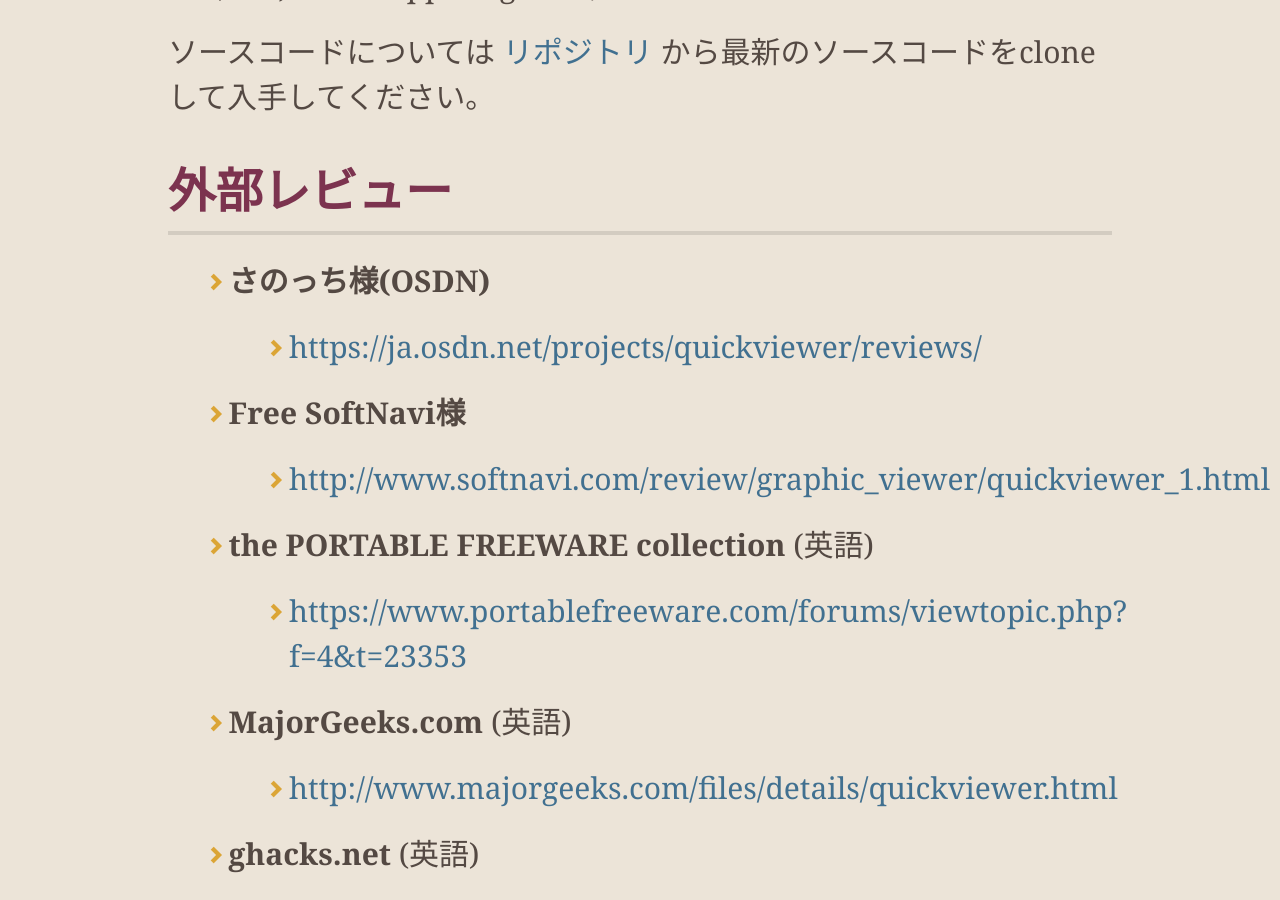
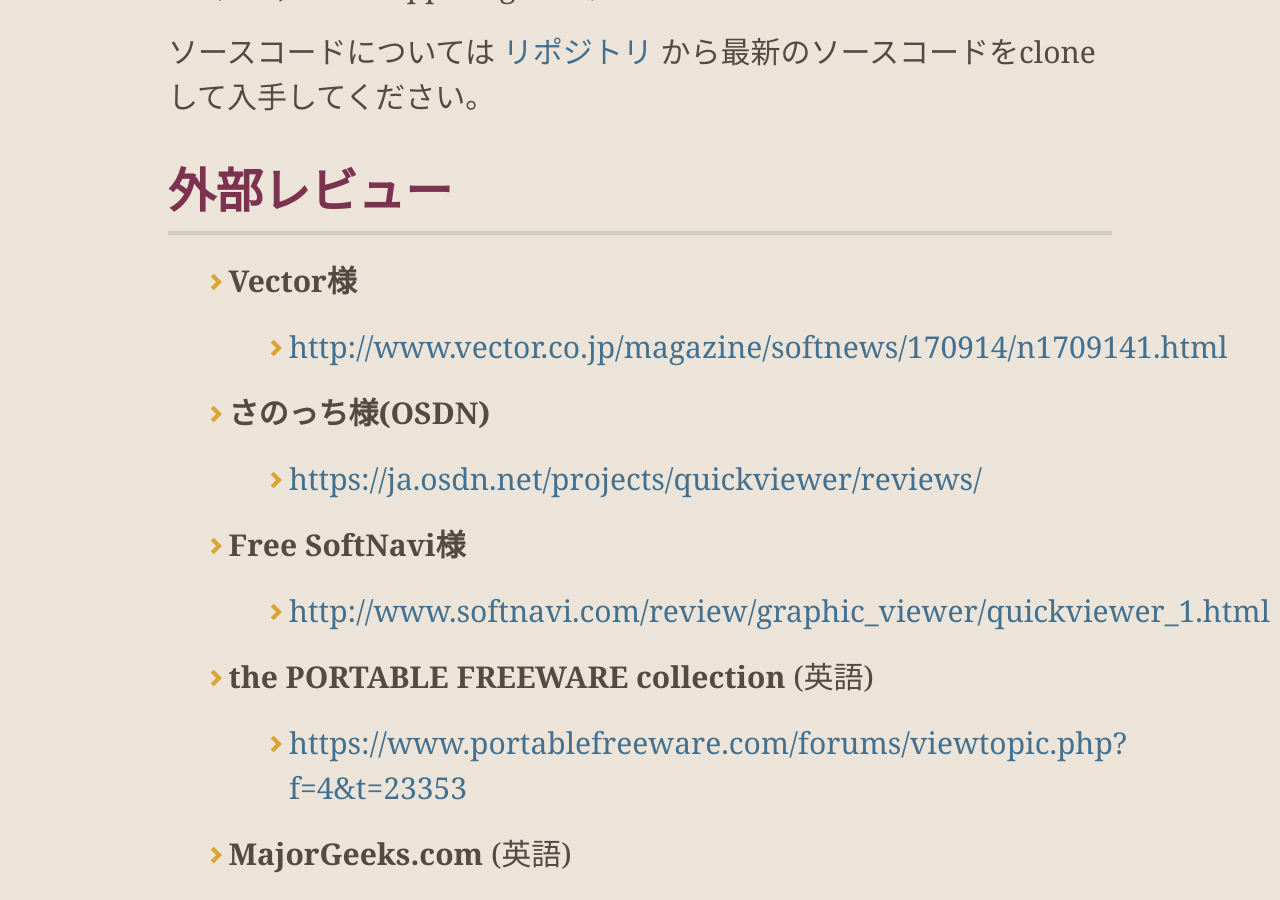
Before and after one commit to kanryu/quickviewer, a Jekyll site: the page built from docs/index-ja.md, in a window 1280 px wide and 900 px high, scrolled down 2556 px. Built offline with Jekyll 4.4.1, drawn with Linux system fonts in a browser that asks for light colours; nearby versions of some CDN libraries; comment, search, counter and statistics services are not loaded; our own code applies the rules of GitHub Pages for plain Markdown files.

Commit message:
Update index-ja.md

```diff
--- a/docs/index-ja.md
+++ b/docs/index-ja.md
@@ -52,6 +52,8 @@ fulltitle: QuickViewer オフィシャルページ
 ソースコードについては [リポジトリ](https://github.com/kanryu/quickviewer) から最新のソースコードをcloneして入手してください。
 
 ## 外部レビュー
+- **Vector様**
+    - [http://www.vector.co.jp/magazine/softnews/170914/n1709141.html](http://www.vector.co.jp/magazine/softnews/170914/n1709141.html)
 - **さのっち様(OSDN)**
     - [https://ja.osdn.net/projects/quickviewer/reviews/](https://ja.osdn.net/projects/quickviewer/reviews/)
 - **Free SoftNavi様**
```
